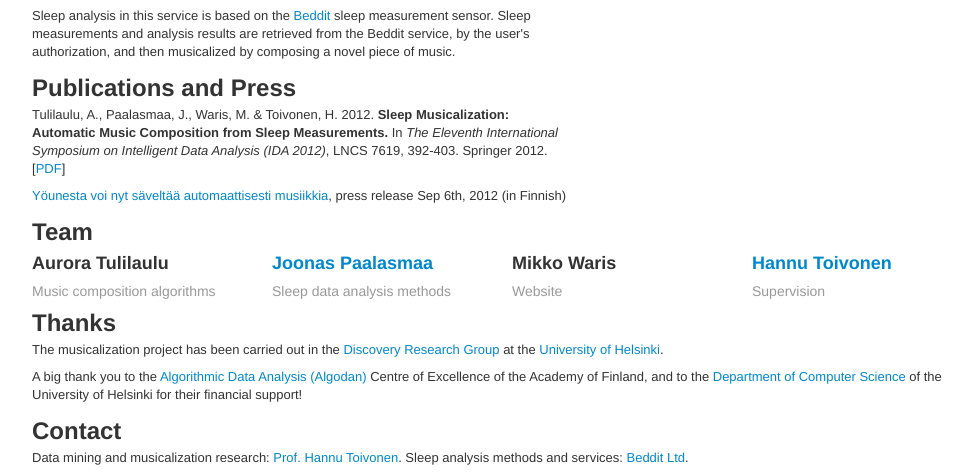
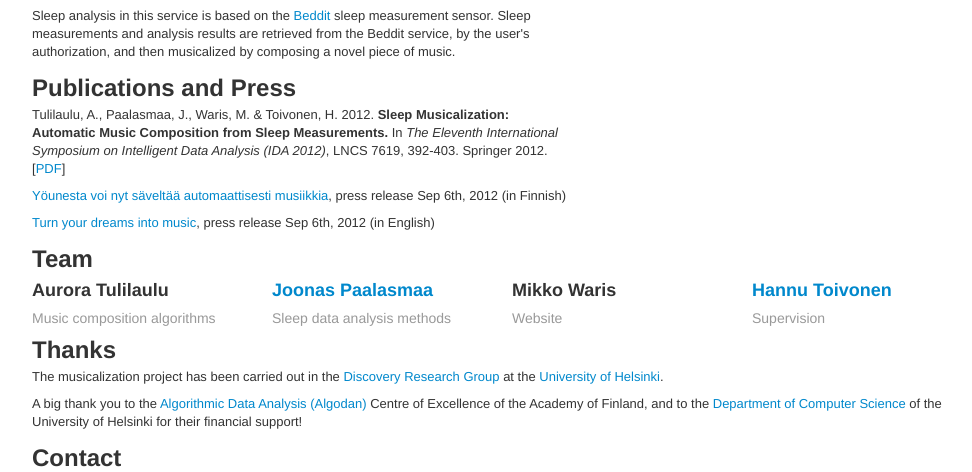
Before and after one commit to jpaalasm/sleep-musicalization-web, a Django app: template webapp/templates/dreamsapp/home.html in a window 1280 px wide. Shown: the part 709-1181 px from the top of the page, without its empty margins (138-1110 px from the left). Run offline with Django 3.2, Linux system fonts and the light colour scheme; the template is opened without the code that fills it, so the values that code supplies are empty; some libraries are stand-ins or nearby versions.

Commit message:
Update webapp/templates/dreamsapp/home.html

```diff
--- a/webapp/templates/dreamsapp/home.html
+++ b/webapp/templates/dreamsapp/home.html
@@ -69,7 +69,10 @@
 			[<a href="http://www.cs.helsinki.fi/u/htoivone/pubs/sleepmusicalization_ida_2012.pdf">PDF</a>]
 			</p>
 
-			<p><a href="http://www.cs.helsinki.fi/u/htoivone/pubs/sleepmusicalization_press_fi.pdf">Yöunesta voi nyt säveltää automaattisesti musiikkia</a>, press release Sep 6th, 2012 (in Finnish)
+			<p><a href="http://www.helsinki.fi/ajankohtaista/uutisarkisto/9-2012/6-11-32-36.html">Yöunesta voi nyt säveltää automaattisesti musiikkia</a>, press release Sep 6th, 2012 (in Finnish)
+			</p>
+
+			<p><a href="http://www.helsinki.fi/news/archive/9-2012/6-11-47-06.html">Turn your dreams into music</a>, press release Sep 6th, 2012 (in English)
 			</p>
 
 
```
